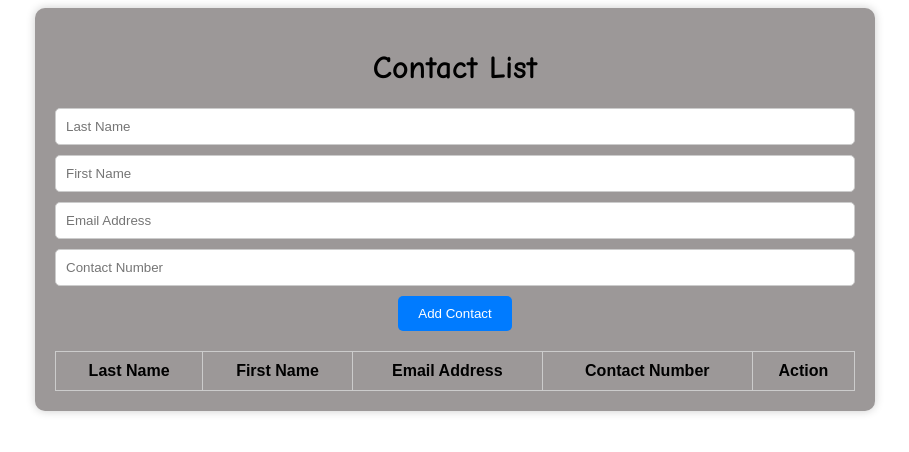
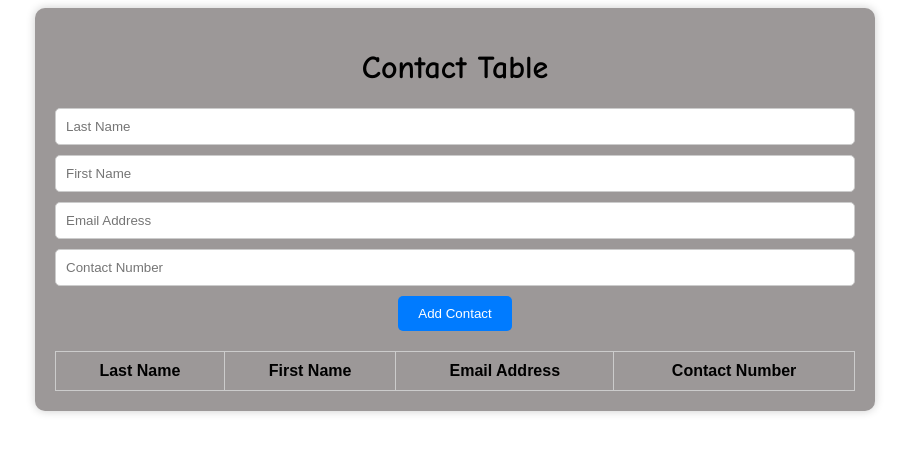
Before and after one commit to WickedSalami/WebDev-2, a plain HTML site: page index.html in a window 1280 px wide. Shown: the whole page, without its empty margins (185-1094 px from the left). Drawn offline with Linux system fonts and the light colour scheme.

Commit message:
Changed H1 from Contact List to Contact Table

```diff
--- a/index.html
+++ b/index.html
@@ -8,7 +8,7 @@
 </head>
 <body>
     <div class="container">
-        <h1>Contact List</h1>
+        <h1>Contact Table</h1>
         <form id="contact-form">
             <input type="text" id="last-name" placeholder="Last Name" required>
             <input type="text" id="first-name" placeholder="First Name" required>
@@ -23,7 +23,6 @@
                     <th>First Name</th>
                     <th>Email Address</th>
                     <th>Contact Number</th>
-                    <th>Action</th>
                 </tr>
             </thead>
             <tbody id="table-body"></tbody>
```
